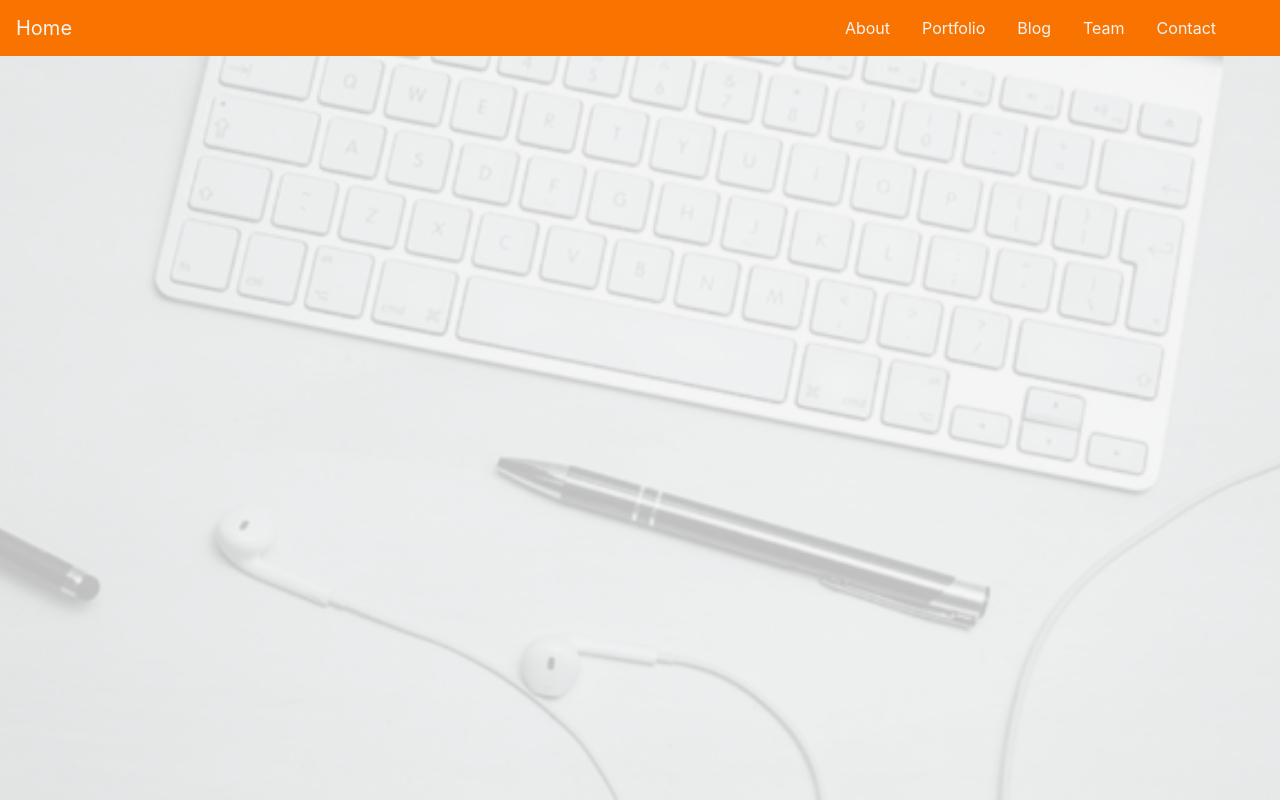
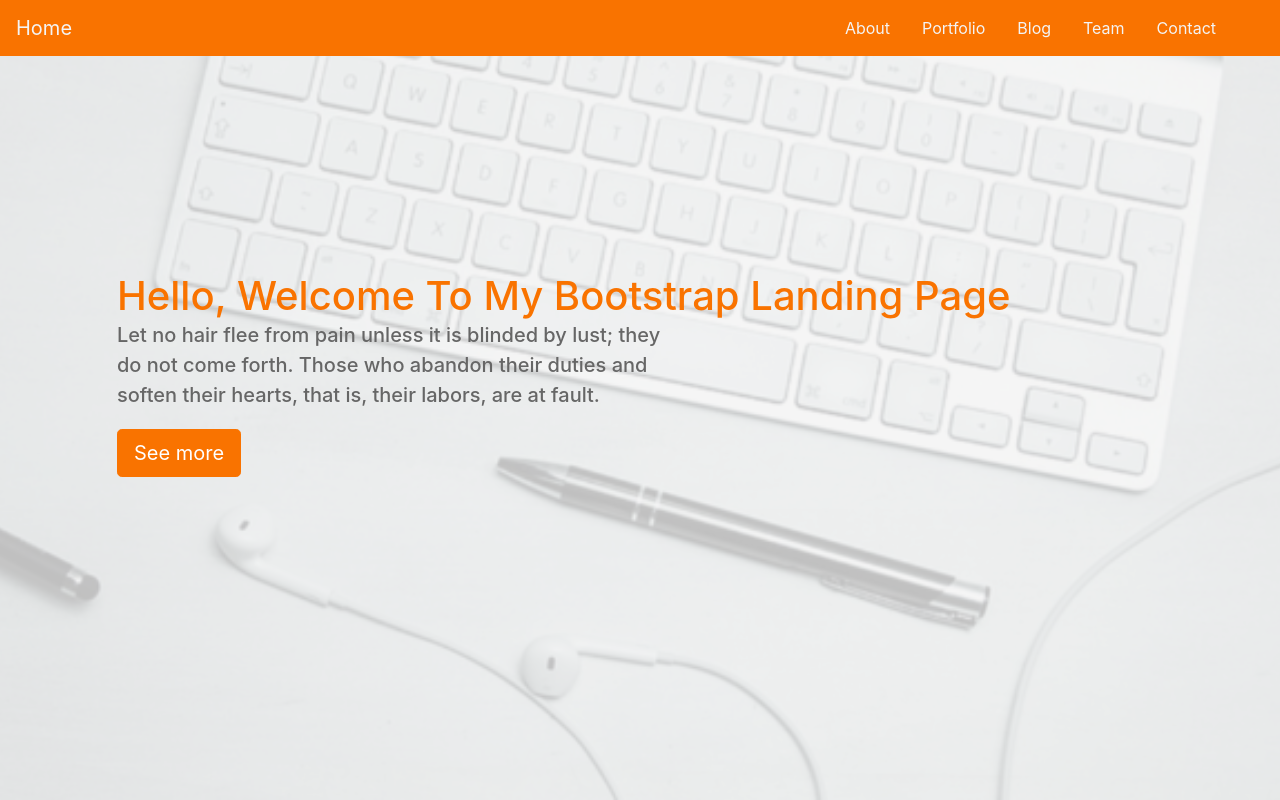
Before and after one commit to JaspeR2777/bootstrap-landing-page, a plain HTML site: page index.html in a window 1280 px wide. Drawn offline with nearby package versions, Linux system fonts and the light colour scheme.

Commit message:
Completed header

```diff
--- a/css/main.css
+++ b/css/main.css
@@ -1,6 +1,6 @@
 .navbar
 {
-    background:#F97300;
+    background: #F97300;
 }
 
 .nav-link, .navbar-brand
@@ -27,7 +27,7 @@
 
 .navbar-toggler
 {
-    background:#fff !important;
+    background: #fff !important;
 }
 
 .navbar-collapse
@@ -42,12 +42,12 @@
 
 .bg-dark
 {
-    background-color:#343a40 !important
+    background-color: #343a40 !important
 }
 
 .bg-primary
 {
-    background-color:#007bff !important
+    background-color: #007bff !important
 }
 
 .header
@@ -67,3 +67,27 @@
     top: 0;
     background: rgba(244, 244, 244, 0.79);
 }
+
+.description{
+    position: absolute;
+    top: 30%;
+    margin: auto;
+    padding: 2em;
+
+}
+.description h1
+{
+    color: #F97300;
+}
+.description p
+{
+    color: #666;
+    font-size: 20px;
+    width: 50%;
+    line-height: 1.5;
+}
+.description button{
+    border: 1px solid #F97300;
+    background: #F97300;
+    color: #fff;
+}
--- a/index.html
+++ b/index.html
@@ -43,7 +43,16 @@
 
     <!-- Header -->
     <header class="header">
-        <div class="overlay"></div>
+        <div class="overlay">
+            <div class="container">
+                <div class="description ">
+                    <h1>Hello, Welcome To My Bootstrap Landing Page
+                        <p>Let no hair flee from pain unless it is blinded by lust; they do not come forth. Those who abandon their duties and soften their hearts, that is, their labors, are at fault.</p>
+                        <button class="btn btn-outline-secondary btn-lg">See more</button>
+                    </h1>
+                </div>
+            </div>
+        </div>
     </header>
 
     <script type="text/javascript" src='./js/main.js'></script>
```
